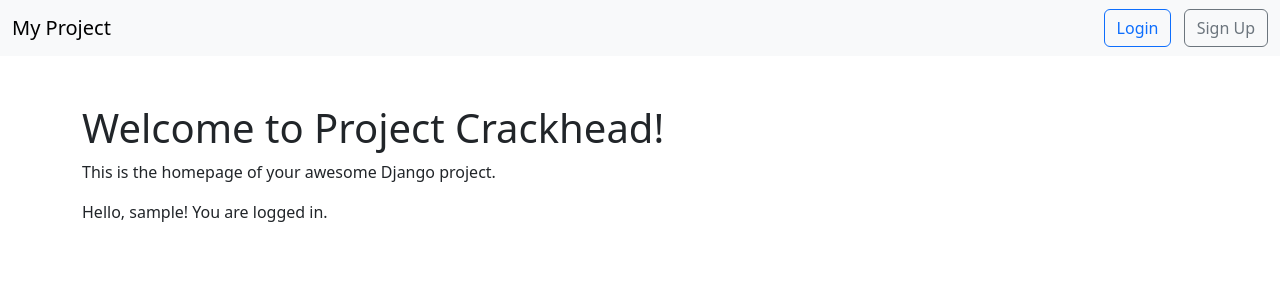
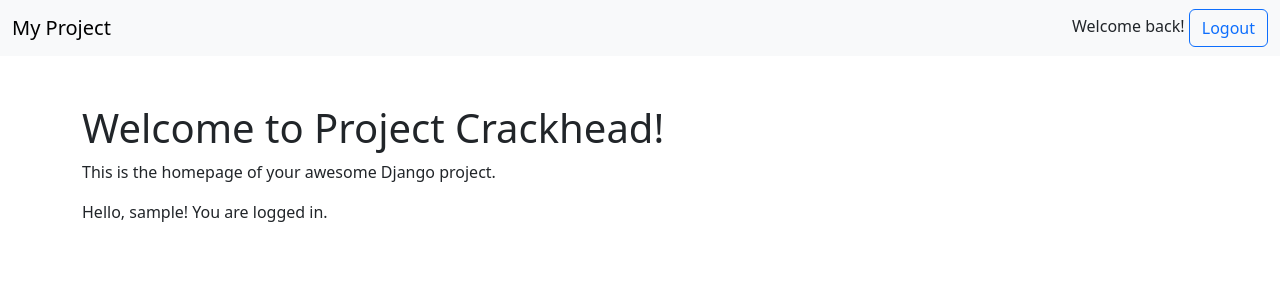
Before and after one commit to WRAAAAH/Project-Crackhead, a Django app: page / in a window 1280 px wide. Shown: the top 300 px of the page. Run offline with Django 5.2, Linux system fonts and the light colour scheme; the visitor is signed in with stand-in values (Sample User, id 1).

Commit message:
Login works

```diff
--- a/accounts/forms.py
+++ b/accounts/forms.py
@@ -2,6 +2,7 @@ import uuid
 from allauth.account.forms import LoginForm, SignupForm
 from django import forms
 from django.utils.text import slugify
+from django.contrib.auth import authenticate
 
 
 class CustomLoginForm(LoginForm):
@@ -31,6 +32,36 @@ class CustomLoginForm(LoginForm):
 
     def __init__(self, *args, **kwargs):
         super().__init__(*args, **kwargs)
+
+    def clean(self):
+        """
+        This method validates the form and authenticates the user.
+        """
+        cleaned_data = super().clean()
+
+        # Authenticate the user
+        login = cleaned_data.get('login')  # Email or username
+        password = cleaned_data.get('password')
+
+        # Attempt to authenticate the user
+        self.user_cache = authenticate(
+            username=login,  # Allauth accepts both email and username
+            password=password,
+        )
+
+        # Check if the authentication was successful
+        if self.user_cache is None:
+            raise forms.ValidationError("Invalid login credentials. Please try again.")
+        elif not self.user_cache.is_active:
+            raise forms.ValidationError("This account is inactive.")
+
+        return cleaned_data
+
+    def get_user(self):
+        """
+        Returns the authenticated user object.
+        """
+        return self.user_cache
 
 
 class CustomSignupForm(SignupForm):
--- a/accounts/static/accounts/js/accounts.js
+++ b/accounts/static/accounts/js/accounts.js
@@ -1,4 +1,6 @@
 $('#signupForm').on('submit', function (e) {
+    $('#loadingSpinner').show();
+    $('#submit_button').hide();
     e.preventDefault(); // Prevent the default form submission
 
     // Clear previous errors
@@ -21,10 +23,15 @@ $('#signupForm').on('submit', function (e) {
         data: formData,
         success: function (response) {
             if (response.success) {
-                alert('Signup successful!');
+                $('#loadingSpinner').hide();
+                $('#submit_button').show();
+                $('#signupModal').modal('hide');
+                $('#loginModal').modal('show');
             }
         },
         error: function (response) {
+            $('#loadingSpinner').hide();
+            $('#submit_button').show();
             const errors = response.responseJSON.errors;
             for (const field in errors) {
                 $('#signupErrors').append(errors[field].join('<br>') + '<br>');
@@ -49,83 +56,93 @@ $('#loginForm').on('submit', function (e) {
 
     // Send AJAX POST request
     $.ajax({
-        url: '/accounts/login/',  // Endpoint for login
+        url: '/accounts/login/', // Django Allauth login endpoint
         method: 'POST',
         data: formData,
         success: function (response) {
-            if (response.success) {
-                // Login successful, hide the modal and update UI
-                $('#loginModal').modal('hide');
-                $('#navbar').html('<span>Welcome back!</span>');  // Example: Update navbar
-            }
+            const data = response.responseJSON;
+            // Hide the login modal
+            $('#loginModal').modal('hide');
+
+            // Dynamically update the navbar
+            $('#navbar').html(`
+                <div class="d-flex align-items-center">
+                    <span class="me-2">Welcome, ${data.login}!</span>
+                    <button id="logoutButton" class="btn btn-outline-secondary btn-sm">Logout</button>
+                </div>
+            `);
+
+            // Attach logout functionality
+            $('#logoutButton').on('click', function () {
+                logoutUser();
+            })
         },
         error: function (response) {
             const data = response.responseJSON;
 
             // Handle email verification required
             if (data.email_verification_required) {
-                // Inform the user about email verification
                 $('#loginErrors').html(`
                     <div class="text-warning mb-2">${data.message}</div>
                     <button id="resendVerificationEmail" class="btn btn-link">Resend Verification Email</button>
                 `);
 
-                // Attach a click event to the Resend button
+                // Attach click handler to resend email button
                 $('#resendVerificationEmail').on('click', function () {
                     resendVerificationEmail($('#id_login_email').val());
                 });
-            }
-            // Handle form validation errors
-            else if (data.errors) {
+            } else if (data.errors) {
+                // Handle form validation errors
                 const errors = data.errors;
                 for (const field in errors) {
                     $('#loginErrors').append(errors[field].join('<br>') + '<br>');
                 }
-            }
-            // Handle unexpected errors
-            else {
+            } else {
                 $('#loginErrors').html('<div class="text-danger">An unexpected error occurred. Please try again.</div>');
             }
         },
     });
 });
 
-// Function to resend email verification using Allauth's built-in URL
+// Function to resend verification email
 function resendVerificationEmail(email) {
     $.ajax({
-        url: '/accounts/resend-email/',  // Use Allauth's built-in resend email URL
+        url: '/accounts/resend-email/', // Django Allauth resend email endpoint
         method: 'POST',
         data: {
             csrfmiddlewaretoken: document.querySelector('input[name=csrfmiddlewaretoken]').value,
             email: email,
         },
-        success: function (response) {
-            // Notify the user that the email was resent
+        success: function () {
             $('#loginErrors').html('<div class="text-success">Verification email has been resent. Please check your inbox.</div>');
         },
-        error: function (response) {
-            // Handle errors if the email couldn't be resent
+        error: function () {
             $('#loginErrors').html('<div class="text-danger">Failed to resend verification email. Please try again later.</div>');
         },
     });
 }
 
-
-
-$('#logoutButton').on('click', function (e) {
-    e.preventDefault();
-
+// Logout functionality
+function logoutUser() {
     $.ajax({
-        url: '/accounts/logout/',  // django-allauth logout URL
+        url: '/accounts/logout/', // Django Allauth logout endpoint
         method: 'POST',
         data: {
             csrfmiddlewaretoken: document.querySelector('input[name=csrfmiddlewaretoken]').value,
         },
-        success: function (response) {
-            if (response.success) {
-                alert(response.message);
-                location.reload();  // Reload the page to show the logged-out state
-            }
+        success: function () {
+            // Reload the navbar or reset it to the pre-login state
+            $('#navbar').html(`
+                <button id="showLoginModal" class="btn btn-primary">Login</button>
+            `);
+
+            // Attach click handler for the login modal
+            $('#showLoginModal').on('click', function () {
+                $('#loginModal').modal('show');
+            });
+        },
+        error: function () {
+            alert('An error occurred while logging out. Please try again.');
         },
     });
-});
+}
--- a/accounts/templates/accounts/login_form.html
+++ b/accounts/templates/accounts/login_form.html
@@ -9,23 +9,22 @@
 
             <!-- Modal Body -->
             <div class="modal-body">
-                <!-- Login Form -->
                 <form id="loginForm" method="post">
                     {% csrf_token %}
 
                     <!-- Error Container -->
-                    <div id="loginErrors" class="text-danger mb-2"></div>
+                    <div id="loginErrors" class="text-danger mb-3"></div>
 
                     <!-- Email or Username Field -->
                     <div class="mb-3">
-                        <label for=id_login_email" class="form-label">Email</label>
-                        <input type="email" class="form-control" id="id_login_email" name="email" placeholder="Enter your email" required>
+                        <label for="id_login_email" class="form-label">Email or Username</label>
+                        <input type="text" class="form-control" id="id_login_email" name="login" placeholder="Email or Username" required>
                     </div>
 
                     <!-- Password Field -->
                     <div class="mb-3">
                         <label for="id_password" class="form-label">Password</label>
-                        <input type="password" class="form-control" id="id_password" name="password" placeholder="Enter your password" required>
+                        <input type="password" class="form-control" id="id_password" name="password" placeholder="Password" required>
                     </div>
 
                     <!-- Remember Me Checkbox -->
--- a/accounts/templates/accounts/signup_form.html
+++ b/accounts/templates/accounts/signup_form.html
@@ -29,7 +29,10 @@
                         <label for="id_password2" class="form-label">Confirm Password</label>
                         <input type="password" class="form-control" id="id_password2" name="password2" placeholder="Confirm password" required>
                     </div>
-                    <button type="submit" class="btn btn-primary w-100">Sign Up</button>
+                    <button id="submit_button2" type="submit" class="btn btn-primary w-100">Sign Up</button>
+                    <div id="loadingSpinner" class="spinner-border text-primary" role="status" style="display: none;">
+                        <span class="visually-hidden">Loading...</span>
+                    </div>
                 </form>
             </div>
         </div>
--- a/accounts/urls.py
+++ b/accounts/urls.py
@@ -1,10 +1,10 @@
 from django.urls import path,include
-from .views import AjaxLoginView, AjaxSignupView
+from . import views
 from allauth.account.views import LogoutView
 
 urlpatterns = [
-    path('login/', AjaxLoginView.as_view(), name='account_login'),  # Custom login view
-    path('signup/', AjaxSignupView.as_view(), name='account_signup'),  # Custom signup view
-    path('logout/', LogoutView.as_view(), name='account_logout'),  # Optional custom logout path
+    path('login/', views.AjaxLoginView.as_view(), name='account_login'),  # Custom login view
+    path('signup/', views.AjaxSignupView.as_view(), name='account_signup'),  # Custom signup view
+    path('logout/', views.AjaxLogoutView.as_view(), name='account_logout'),  # Optional custom logout path
     path('', include('allauth.urls')),
 ]
--- a/templates/base.html
+++ b/templates/base.html
@@ -14,12 +14,17 @@
     <meta name="csrf-token" content="{{ csrf_token }}">
 </head>
 <body>
-    <nav class="navbar navbar-expand-lg navbar-light bg-light">
+    <nav id="navbar" class="navbar navbar-expand-lg navbar-light bg-light">
         <div class="container-fluid">
             <a class="navbar-brand" href="#">My Project</a>
             <div>
-                <button class="btn btn-outline-primary me-2" data-bs-toggle="modal" data-bs-target="#loginModal">Login</button>
-                <button class="btn btn-outline-secondary" data-bs-toggle="modal" data-bs-target="#signupModal">Sign Up</button>
+                {% if user.is_authenticated %}
+                    <span>Welcome back!</span>
+                    <button class="btn btn-outline-primary" type="button" id="logout" onclick="logoutUser()">Logout</button>
+                {% else %}
+                    <button class="btn btn-outline-primary me-2" data-bs-toggle="modal" data-bs-target="#loginModal">Login</button>
+                    <button class="btn btn-outline-secondary" data-bs-toggle="modal" data-bs-target="#signupModal">Sign Up</button>
+                {% endif %}
             </div>
         </div>
     </nav>
@@ -33,7 +38,6 @@
 
     <!-- Login Modal -->
     {% render_login_form %}
-
     <!-- Signup Modal -->
     {% render_signup_form %}
 
```
Also changed, not shown: accounts/views.py (+17 -5 lines), controller/settings.py (+4 -4 lines).
